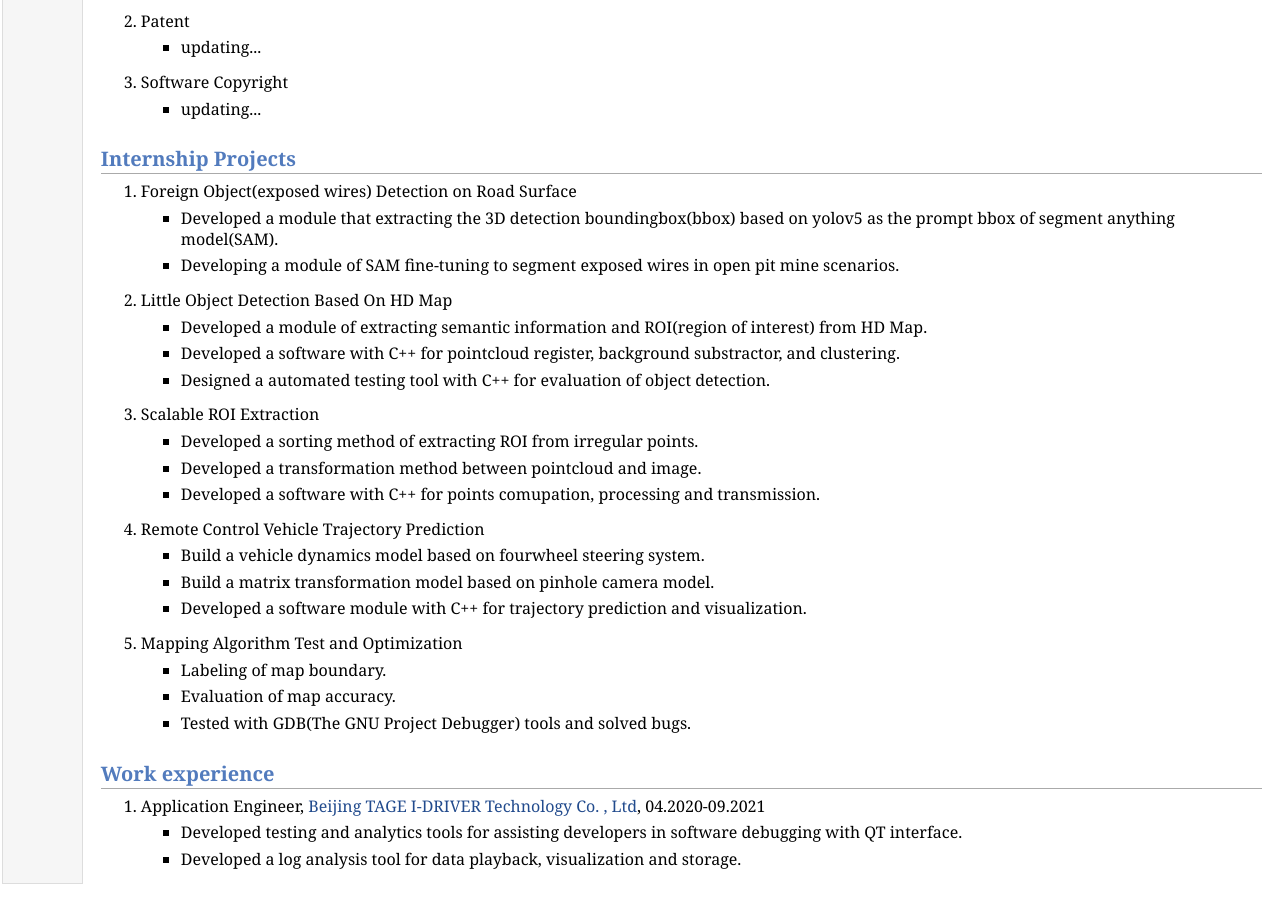
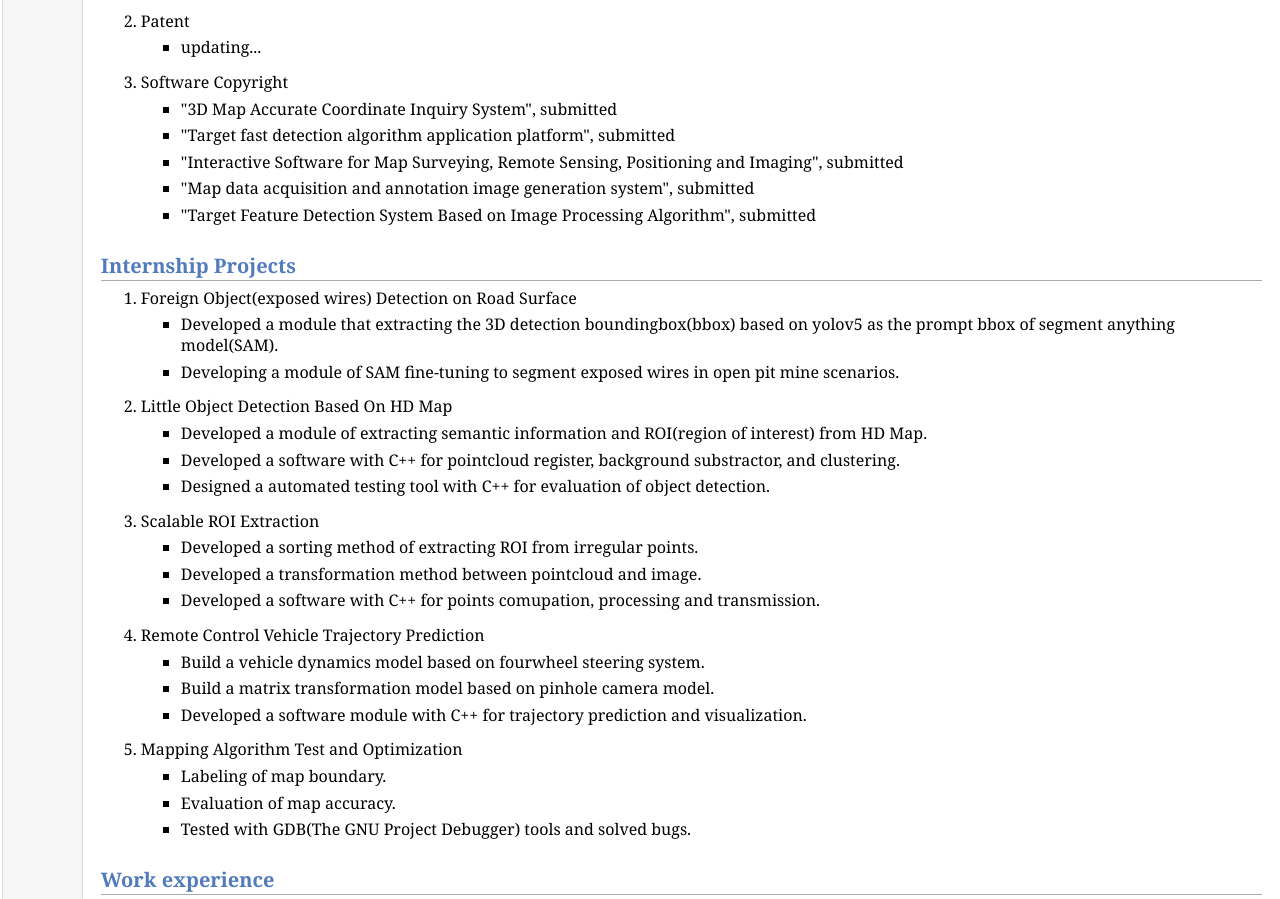
Before and after one commit to lyiokue/lyiokue.github.io, a plain HTML site: page index.html in a window 1280 px wide. Shown: the part 1009-1908 px from the top of the page. Drawn offline with Linux system fonts and the light colour scheme.

Commit message:
Update index.html

```diff
--- a/index.html
+++ b/index.html
@@ -84,7 +84,19 @@ E-mail: <a href="mailto:lee295480@gmail.com">lee295480@gmail.com</a></p>
 </ul>
 <li><p>Software Copyright</p></li>
 <ul>
-<li><p>updating...
+<li><p>"3D Map Accurate Coordinate Inquiry System", submitted
+</p>
+</li>
+<li><p>"Target fast detection algorithm application platform", submitted
+</p>
+</li>
+<li><p>"Interactive Software for Map Surveying, Remote Sensing, Positioning and Imaging", submitted
+</p>
+</li>
+<li><p>"Map data acquisition and annotation image generation system", submitted
+</p>
+</li>
+<li><p>"Target Feature Detection System Based on Image Processing Algorithm", submitted
 </p>
 </li>
 </ul>
```
